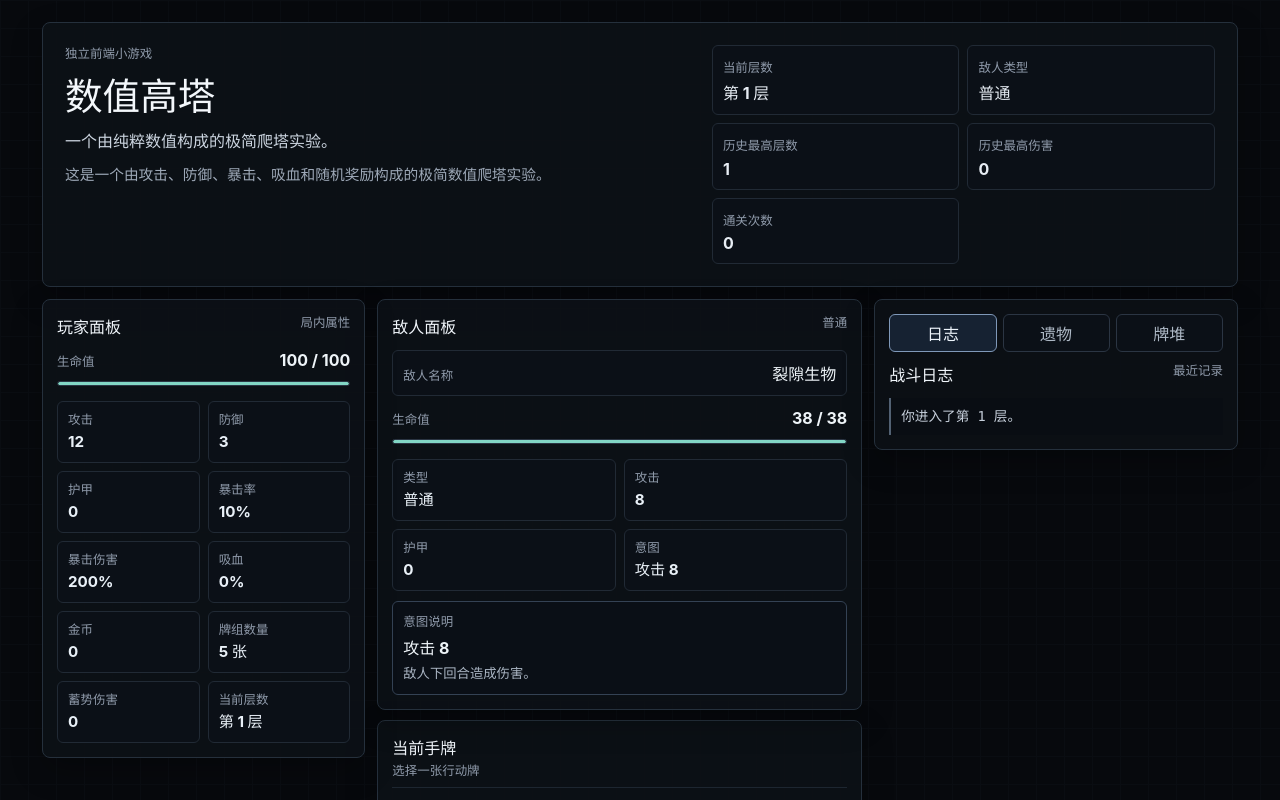
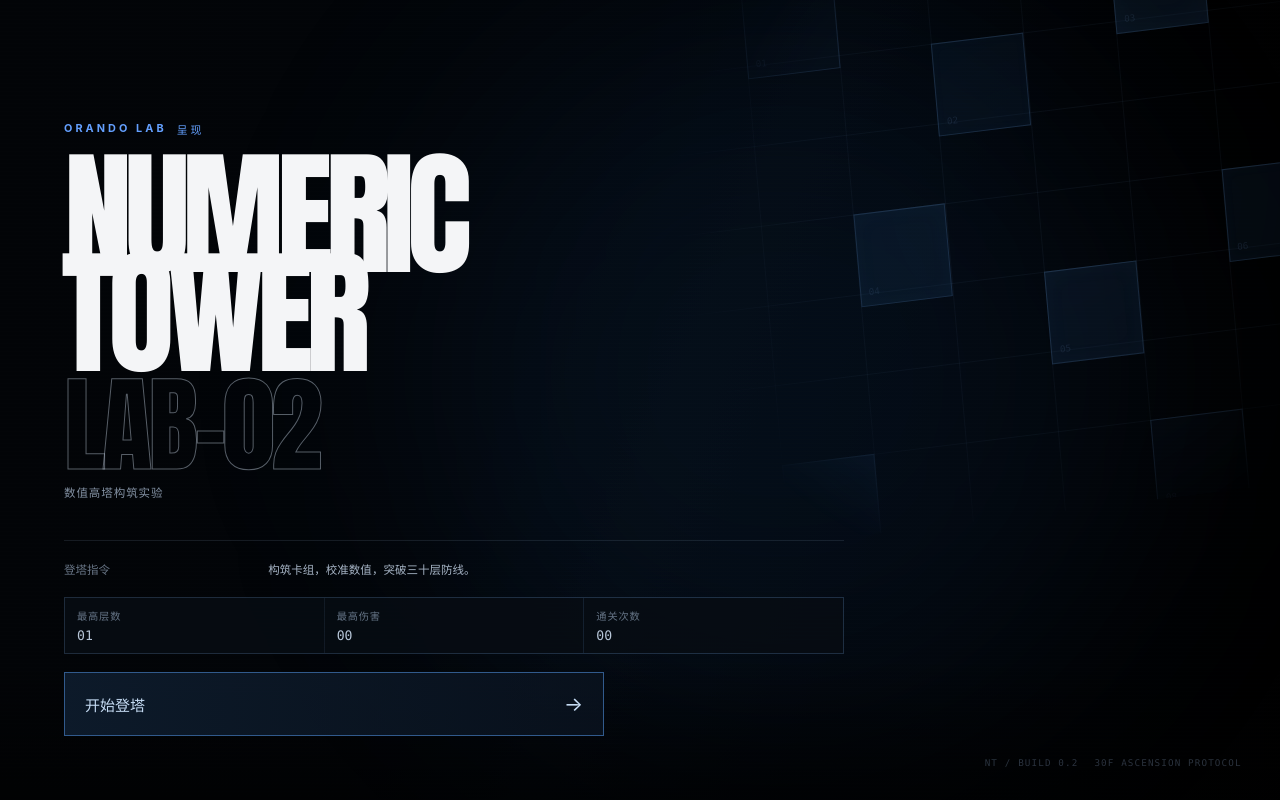
Before and after one commit to OrandoLee/Tower_game, a React (Vite) app: page / in a window 1280 px wide. Shown: the top 800 px of the page. Built offline with nearby package versions, Linux system fonts and the light colour scheme.

Commit message:
add numeric tower start menu

```diff
--- a/src/App.tsx
+++ b/src/App.tsx
@@ -10,6 +10,7 @@ import { ResultPanel } from './components/ResultPanel';
 import { RewardChoices } from './components/RewardChoices';
 import { DeckList } from './components/DeckList';
 import { ShopPanel } from './components/ShopPanel';
+import { StartMenu } from './components/StartMenu';
 import { applyReward } from './game/rewards';
 import { createInitialGameState, leaveShop, nextFloor, playerAttack, playerGuard, restartGame } from './game/logic';
 import { buyShopCard, buyShopRelic, buyShopService, cancelRemoveCard, removeShopCard } from './game/shop';
@@ -64,6 +65,7 @@ function reducer(state: GameState, action: Action): GameState {
 
 function App() {
   const [state, dispatch] = useReducer(reducer, undefined, () => createInitialGameState());
+  const [hasStarted, setHasStarted] = useState(false);
   const [selectedCard, setSelectedCard] = useState<ActionCardData | null>(null);
   const [playedCardId, setPlayedCardId] = useState<string | null>(null);
   const [invalidTarget, setInvalidTarget] = useState<ActionTargetType | null>(null);
@@ -193,6 +195,15 @@ function App() {
     dispatch({ type: 'guard' });
   }
 
+  function handleStart() {
+    dispatch({ type: 'restart' });
+    setHasStarted(true);
+  }
+
+  if (!hasStarted) {
+    return <StartMenu records={state.records} onStart={handleStart} />;
+  }
+
   return (
     <main className="app-shell" onClick={handleBlankCancel}>
       <GameHeader state={state} />
--- /dev/null
+++ b/src/components/StartMenu.tsx
@@ -0,0 +1,87 @@
+import type { Records } from '../game/types';
+
+interface StartMenuProps {
+  records: Records;
+  onStart: () => void;
+}
+
+const GRID_TILES = [
+  { x: 1, y: 1, delay: '0s' },
+  { x: 3, y: 2, delay: '-1.8s' },
+  { x: 5, y: 1, delay: '-3.2s' },
+  { x: 2, y: 4, delay: '-4.6s' },
+  { x: 4, y: 5, delay: '-2.4s' },
+  { x: 6, y: 4, delay: '-5.1s' },
+  { x: 1, y: 7, delay: '-3.8s' },
+  { x: 5, y: 7, delay: '-0.9s' },
+];
+
+export function StartMenu({ records, onStart }: StartMenuProps) {
+  return (
+    <main className="start-menu">
+      <div className="start-menu-glow" aria-hidden="true" />
+      <div className="start-grid" aria-hidden="true">
+        {GRID_TILES.map((tile, index) => (
+          <span
+            className="start-grid-tile"
+            key={`${tile.x}-${tile.y}`}
+            style={{
+              '--tile-x': tile.x,
+              '--tile-y': tile.y,
+              '--tile-delay': tile.delay,
+            } as React.CSSProperties}
+          >
+            {String(index + 1).padStart(2, '0')}
+          </span>
+        ))}
+      </div>
+
+      <section className="start-menu-content">
+        <header className="start-menu-heading">
+          <p className="start-menu-kicker">
+            <span>ORANDO LAB</span>
+            <span>呈现</span>
+          </p>
+          <h1 className="start-menu-title">
+            <span>NUMERIC</span>
+            <span>TOWER</span>
+          </h1>
+          <p className="start-menu-lab">LAB-02</p>
+          <p className="start-menu-subtitle">数值高塔构筑实验</p>
+        </header>
+
+        <div className="start-menu-command">
+          <div className="start-command-copy">
+            <p>登塔指令</p>
+            <strong>构筑卡组，校准数值，突破三十层防线。</strong>
+          </div>
+
+          <dl className="start-records" aria-label="历史记录">
+            <div>
+              <dt>最高层数</dt>
+              <dd>{String(records.bestFloor).padStart(2, '0')}</dd>
+            </div>
+            <div>
+              <dt>最高伤害</dt>
+              <dd>{String(records.bestDamage).padStart(2, '0')}</dd>
+            </div>
+            <div>
+              <dt>通关次数</dt>
+              <dd>{String(records.clearCount).padStart(2, '0')}</dd>
+            </div>
+          </dl>
+
+          <button className="start-command-button" type="button" onClick={onStart}>
+            <span>开始登塔</span>
+            <span aria-hidden="true">→</span>
+          </button>
+        </div>
+      </section>
+
+      <footer className="start-menu-footer" aria-hidden="true">
+        <span>NT / BUILD 0.2</span>
+        <span>30F ASCENSION PROTOCOL</span>
+      </footer>
+    </main>
+  );
+}
--- a/src/styles/global.css
+++ b/src/styles/global.css
@@ -31,6 +31,274 @@ body {
 
 button {
   font: inherit;
+}
+
+.start-menu {
+  position: relative;
+  isolation: isolate;
+  min-height: 100svh;
+  overflow: hidden;
+  background:
+    linear-gradient(90deg, rgba(2, 4, 7, 0.98) 0%, rgba(2, 5, 9, 0.94) 42%, rgba(1, 3, 6, 0.68) 72%, rgba(0, 0, 0, 0.94) 100%),
+    #020407;
+  color: #f5f7fa;
+}
+
+.start-menu::before,
+.start-menu::after {
+  position: absolute;
+  z-index: -1;
+  content: "";
+  pointer-events: none;
+}
+
+.start-menu::before {
+  inset: 0;
+  opacity: 0.22;
+  background:
+    repeating-linear-gradient(180deg, transparent 0 3px, rgba(255, 255, 255, 0.018) 3px 4px),
+    linear-gradient(112deg, transparent 0 38%, rgba(46, 89, 144, 0.12) 53%, transparent 73%);
+}
+
+.start-menu::after {
+  inset: auto 0 0;
+  height: 18%;
+  background: linear-gradient(transparent, rgba(0, 0, 0, 0.64));
+}
+
+.start-menu-glow {
+  position: absolute;
+  z-index: -1;
+  top: 2%;
+  right: 11%;
+  width: min(56vw, 980px);
+  aspect-ratio: 1;
+  border-radius: 50%;
+  background: rgba(34, 85, 148, 0.11);
+  filter: blur(120px);
+  pointer-events: none;
+}
+
+.start-grid {
+  position: absolute;
+  z-index: -1;
+  top: -16%;
+  right: -10%;
+  width: min(58vw, 960px);
+  aspect-ratio: 1.16;
+  overflow: hidden;
+  opacity: 0.72;
+  background:
+    linear-gradient(rgba(88, 117, 151, 0.12) 1px, transparent 1px),
+    linear-gradient(90deg, rgba(88, 117, 151, 0.12) 1px, transparent 1px);
+  background-size: 12.5% 12.5%;
+  mask-image: radial-gradient(circle at center, black 15%, rgba(0, 0, 0, 0.82) 50%, transparent 78%);
+  transform: rotate(-7deg) skewX(-2deg);
+}
+
+.start-grid-tile {
+  --tile-x: 1;
+  --tile-y: 1;
+  --tile-delay: 0s;
+  position: absolute;
+  top: calc(var(--tile-y) * 12.5%);
+  left: calc(var(--tile-x) * 12.5%);
+  display: grid;
+  width: 12.5%;
+  aspect-ratio: 1;
+  place-items: end start;
+  padding: 8px;
+  border: 1px solid rgba(86, 129, 182, 0.34);
+  background: rgba(26, 54, 88, 0.24);
+  color: rgba(112, 151, 199, 0.22);
+  font-family: "SFMono-Regular", Consolas, monospace;
+  font-size: 0.58rem;
+  animation: start-tile-pulse 6s ease-in-out var(--tile-delay) infinite;
+}
+
+@keyframes start-tile-pulse {
+  0%,
+  100% {
+    background: rgba(26, 54, 88, 0.16);
+    box-shadow: inset 0 0 0 rgba(74, 130, 194, 0);
+  }
+
+  50% {
+    background: rgba(35, 75, 121, 0.32);
+    box-shadow: inset 0 0 28px rgba(74, 130, 194, 0.08);
+  }
+}
+
+.start-menu-content {
+  display: flex;
+  width: min(100%, 1560px);
+  min-height: 100svh;
+  margin: 0 auto;
+  padding: clamp(34px, 5vw, 82px);
+  flex-direction: column;
+  justify-content: flex-end;
+}
+
+.start-menu-heading {
+  width: min(100%, 780px);
+}
+
+.start-menu-kicker {
+  display: flex;
+  gap: 10px;
+  margin: 0 0 clamp(22px, 3.5vh, 42px);
+  color: #64a0ff;
+  font-size: clamp(0.68rem, 0.8vw, 0.82rem);
+  font-weight: 750;
+  letter-spacing: 0.28em;
+}
+
+.start-menu-title {
+  display: grid;
+  margin: 0;
+  color: #f4f5f7;
+  font-family: Impact, Haettenschweiler, "Arial Narrow Bold", "Microsoft YaHei", sans-serif;
+  font-size: clamp(5.2rem, 10.7vw, 11rem);
+  font-weight: 900;
+  letter-spacing: -0.055em;
+  line-height: 0.72;
+  text-transform: uppercase;
+}
+
+.start-menu-title span:last-child {
+  margin-left: -0.02em;
+}
+
+.start-menu-lab {
+  margin: clamp(12px, 2.4vh, 28px) 0 0;
+  color: transparent;
+  font-family: Impact, Haettenschweiler, "Arial Narrow Bold", sans-serif;
+  font-size: clamp(4.1rem, 8.2vw, 8.5rem);
+  letter-spacing: -0.04em;
+  line-height: 0.82;
+  -webkit-text-stroke: 1px rgba(188, 201, 216, 0.46);
+}
+
+.start-menu-subtitle {
+  margin: clamp(12px, 2vh, 22px) 0 0;
+  color: #8391a3;
+  font-size: clamp(0.72rem, 0.9vw, 0.9rem);
+  letter-spacing: 0.08em;
+}
+
+.start-menu-command {
+  display: grid;
+  width: min(100%, 780px);
+  gap: 18px;
+  margin-top: clamp(30px, 5vh, 56px);
+  padding-top: 20px;
+  border-top: 1px solid rgba(111, 132, 157, 0.18);
+}
+
+.start-command-copy {
+  display: grid;
+  grid-template-columns: minmax(90px, 0.32fr) minmax(0, 1fr);
+  gap: 20px;
+  align-items: baseline;
+}
+
+.start-command-copy p,
+.start-command-copy strong {
+  margin: 0;
+  font-size: clamp(0.72rem, 0.9vw, 0.9rem);
+  line-height: 1.6;
+}
+
+.start-command-copy p {
+  color: #687586;
+}
+
+.start-command-copy strong {
+  color: #a6b4c5;
+  font-weight: 500;
+}
+
+.start-records {
+  display: grid;
+  grid-template-columns: repeat(3, minmax(0, 1fr));
+  gap: 1px;
+  margin: 0;
+  border: 1px solid rgba(72, 104, 143, 0.22);
+  background: rgba(72, 104, 143, 0.22);
+}
+
+.start-records div {
+  min-width: 0;
+  padding: 10px 12px;
+  background: rgba(4, 9, 15, 0.86);
+}
+
+.start-records dt {
+  color: #657486;
+  font-size: 0.64rem;
+  letter-spacing: 0.08em;
+}
+
+.start-records dd {
+  margin: 5px 0 0;
+  color: #b7c6d8;
+  font-family: "SFMono-Regular", Consolas, monospace;
+  font-size: 0.82rem;
+}
+
+.start-command-button {
+  display: flex;
+  width: min(100%, 540px);
+  min-height: 64px;
+  align-items: center;
+  justify-content: space-between;
+  padding: 0 20px;
+  border: 1px solid #315a8c;
+  background:
+    linear-gradient(90deg, rgba(35, 70, 111, 0.28), rgba(25, 48, 78, 0.18)),
+    rgba(5, 11, 18, 0.8);
+  color: #c6dcf4;
+  cursor: pointer;
+  font-size: 0.94rem;
+  text-align: left;
+  transition:
+    border-color 180ms ease,
+    background 180ms ease,
+    box-shadow 180ms ease,
+    color 180ms ease,
+    transform 180ms ease;
+}
+
+.start-command-button:hover,
+.start-command-button:focus-visible {
+  border-color: #6d9fd9;
+  background:
+    linear-gradient(90deg, rgba(40, 84, 137, 0.4), rgba(25, 48, 78, 0.22)),
+    rgba(5, 11, 18, 0.9);
+  box-shadow: 0 0 30px rgba(65, 125, 196, 0.14);
+  color: #eef6ff;
+  transform: translateX(3px);
+}
+
+.start-command-button span:last-child {
+  font-size: 1.25rem;
+  transition: transform 180ms ease;
+}
+
+.start-command-button:hover span:last-child {
+  transform: translateX(4px);
+}
+
+.start-menu-footer {
+  position: absolute;
+  right: clamp(18px, 3vw, 48px);
+  bottom: clamp(16px, 2.5vw, 36px);
+  display: flex;
+  gap: 16px;
+  color: rgba(99, 120, 145, 0.42);
+  font-family: "SFMono-Regular", Consolas, monospace;
+  font-size: 0.58rem;
+  letter-spacing: 0.12em;
 }
 
 button:focus-visible {
@@ -870,6 +1138,46 @@ meter::-moz-meter-bar {
 }
 
 @media (max-width: 767px) {
+  .start-menu-content {
+    min-height: 100svh;
+    padding: 30px 20px 64px;
+  }
+
+  .start-grid {
+    top: -5%;
+    right: -48%;
+    width: 115vw;
+    opacity: 0.54;
+  }
+
+  .start-menu-title {
+    font-size: clamp(4rem, 20vw, 6.4rem);
+    line-height: 0.78;
+  }
+
+  .start-menu-lab {
+    font-size: clamp(3.4rem, 17vw, 5.4rem);
+  }
+
+  .start-command-copy {
+    grid-template-columns: 1fr;
+    gap: 3px;
+  }
+
+  .start-command-button {
+    width: 100%;
+    min-height: 58px;
+  }
+
+  .start-menu-footer {
+    right: 20px;
+    bottom: 18px;
+  }
+
+  .start-menu-footer span:last-child {
+    display: none;
+  }
+
   .app-shell {
     padding: 8px;
   }
```
